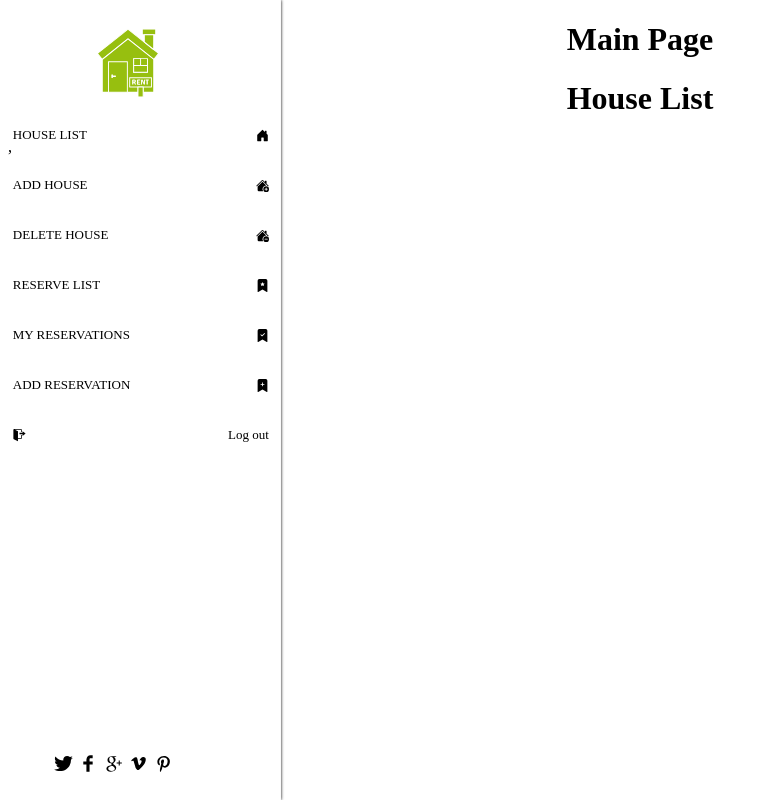
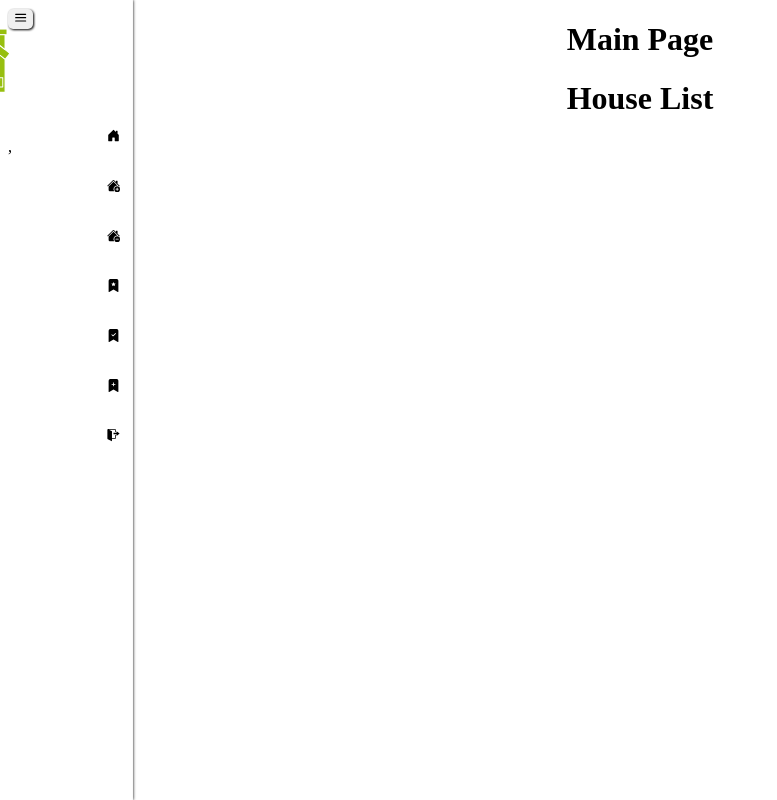
Before and after one commit to UsirusenIkon/Rental-house-UI, a React (Create React App) app: page / in a window 1280 px wide. Shown: the whole page, without its empty margins (0-777 px from the left). Built offline with nearby package versions, Linux system fonts and the light colour scheme.

Commit message:
Create collapsible navbar

```diff
--- a/src/App.js
+++ b/src/App.js
@@ -12,7 +12,7 @@ import Reserves from './webpages/reserves';
 import ReserveList from './webpages/reservelist';
 import Login from './components/Login';
 import Logout from './components/Logout';
-import Sidebar from './components/Sidebar';
+import Sidebar from './components/Sidebar/Sidebar';
 
 function App() {
   return (
--- a/src/components/Sidebar.js
+++ /dev/null
@@ -1,53 +0,0 @@
-import { React } from 'react';
-import { NavLink } from 'react-router-dom';
-import './sidebar.css'
-import { BsHouseDoorFill, BsFillHouseAddFill, BsBookmarkStarFill, BsBookmarkCheckFill, BsFillBookmarkPlusFill, BsFillHouseDashFill } from 'react-icons/bs';
-import { GoSignOut } from 'react-icons/go';
-import mainLogo from '../assests/App-logo.svg'
-import SocialIcon from './SocialIcon';
-
-function Sidebar() {
-  const width = window.innerWidth < 768;
-
-  return (
-<div className="sidebar">
-  <div className="logo-box">
-    <img className="nav-logo" src={mainLogo} alt="App Logo" />
-  </div>
-  <div className="nav-links">
-      <NavLink to="/" className={width ? 'mobile-nav-link' : 'nav-box'} exact>
-        HOUSE LIST <BsHouseDoorFill/>
-      </NavLink>
-
-      <NavLink to="/add-house" className={width ? 'mobile-nav-link' : 'nav-box'}>
-        ADD HOUSE <BsFillHouseAddFill/>
-      </NavLink>
-
-      <NavLink to="/delete-house" className={width ? 'mobile-nav-link' : 'nav-box'}>
-      DELETE HOUSE <BsFillHouseDashFill/>
-      </NavLink>
-
-      <NavLink to="/reservelist" className={width ? 'mobile-nav-link' : 'nav-box'}>
-       RESERVE LIST <BsBookmarkStarFill/>
-      </NavLink>
-
-      <NavLink to="/my-reservations" className={width ? 'mobile-nav-link' : 'nav-box'}>
-        MY RESERVATIONS <BsBookmarkCheckFill/>
-      </NavLink>
-
-      <NavLink to="/reserves" className={width ? 'mobile-nav-link' : 'nav-box'}>
-        ADD RESERVATION <BsFillBookmarkPlusFill/>
-      </NavLink>
-
-      <NavLink to="/logout" className={width ? 'mobile-nav-link logout' : 'nav-box logout'}>
-      <GoSignOut/>  Log out
-      </NavLink>
-      </div>
-
-  <div className="social-box">
-      <SocialIcon/>
-  </div>
-</div>
-  );
-};
-export default Sidebar;
--- /dev/null
+++ b/src/components/Sidebar/Sidebar.js
@@ -0,0 +1,68 @@
+import { useState } from 'react';
+import { React } from 'react';
+import { NavLink } from 'react-router-dom';
+import './sidebar.css'
+import { BsHouseDoorFill, BsFillHouseAddFill, BsBookmarkStarFill, BsBookmarkCheckFill, BsFillBookmarkPlusFill, BsFillHouseDashFill } from 'react-icons/bs';
+import { GoSignOut } from 'react-icons/go';
+import mainLogo from '../../assests/App-logo.svg'
+import SocialIcon from '../SocialIcon';
+import { FiMenu } from 'react-icons/fi'
+import { GrClose } from 'react-icons/gr'
+
+function Sidebar() {
+  const width = window.innerWidth < 768;
+
+  const [open, setopen] = useState(false);
+  const onClickHandler = () => {
+    setopen(!open);
+  };
+
+  return (
+<div>
+  <button
+    onClick={onClickHandler}
+    className={`hamburger_menu`}>
+    {open ? <GrClose /> : <FiMenu />}
+  </button>
+  <div className={`sidebar ${open ? 'open' : 'close'}`}>
+    <div className="logo-box">
+      <img className="nav-logo" src={mainLogo} alt="App Logo" />
+    </div>
+    <div className="nav-links">
+        <NavLink to="/" className={width ? 'mobile-nav-link' : 'nav-box'} exact>
+          HOUSE LIST <BsHouseDoorFill/>
+        </NavLink>
+
+        <NavLink to="/add-house" className={width ? 'mobile-nav-link' : 'nav-box'}>
+          ADD HOUSE <BsFillHouseAddFill/>
+        </NavLink>
+
+        <NavLink to="/delete-house" className={width ? 'mobile-nav-link' : 'nav-box'}>
+        DELETE HOUSE <BsFillHouseDashFill/>
+        </NavLink>
+
+        <NavLink to="/reservelist" className={width ? 'mobile-nav-link' : 'nav-box'}>
+         RESERVE LIST <BsBookmarkStarFill/>
+        </NavLink>
+
+        <NavLink to="/my-reservations" className={width ? 'mobile-nav-link' : 'nav-box'}>
+          MY RESERVATIONS <BsBookmarkCheckFill/>
+        </NavLink>
+
+        <NavLink to="/reserves" className={width ? 'mobile-nav-link' : 'nav-box'}>
+          ADD RESERVATION <BsFillBookmarkPlusFill/>
+        </NavLink>
+
+        <NavLink to="/logout" className={width ? 'mobile-nav-link logout' : 'nav-box logout'}>
+        Log out   <GoSignOut/>
+        </NavLink>
+        </div>
+
+    <div className="social-box">
+        <SocialIcon/>
+    </div>
+  </div>
+</div>
+  );
+};
+export default Sidebar;
--- /dev/null
+++ b/src/components/Sidebar/sidebar.css
@@ -0,0 +1,104 @@
+.sidebar {
+  position: fixed;
+  top: 0;
+  width: 20%;
+  height: 100vh;
+  border-right: 1px solid #fafafa;
+  box-shadow: 0 0 3px 0;
+  gap: 0;
+  padding: 0 1.9% 0 0;
+  transition: all 0.3s ease-in-out;
+}
+
+.open {
+  left: 0;
+  animation: scale-in-right 800ms ease-in-out;
+  backdrop-filter: grayscale(0.8) blur(10px);
+}
+
+@keyframes scale-in-right {
+  20% {
+    -webkit-transform: translate(1rem);
+    transform: translate(1rem);
+    -webkit-transform-origin: 100% 50%;
+    transform-origin: 100% 50%;
+  }
+
+  100% {
+    -webkit-transform: scale(1);
+    transform: scale(1);
+    -webkit-transform-origin: 100% 50%;
+    transform-origin: 100% 50%;
+  }
+}
+
+.close {
+  left: -9.3rem;
+  animation: scale-out-right 800ms ease-in-out;
+}
+
+@keyframes scale-out-right {
+  20% {
+    -webkit-transform: scale(1);
+    transform: scale(1);
+    -webkit-transform-origin: 100% 50%;
+    transform-origin: 100% 50%;
+  }
+
+  100% {
+    -webkit-transform: translate(0);
+    transform: translate(0);
+    -webkit-transform-origin: 100% 50%;
+    transform-origin: 100% 50%;
+  }
+}
+
+.hamburger_menu {
+  z-index: 700;
+  border-radius: 5px;
+  position: fixed;
+  top: 0.55rem;
+  left: 0.5rem;
+  padding: 2px 6px;
+  border: none;
+  filter: drop-shadow(1px 1px 1px);
+}
+
+
+.nav-logo {
+  width: 45%;
+  margin-top: 20px;
+}
+
+.nav-box {
+  display: flex;
+  justify-content: space-between;
+  align-items: center;
+  flex-direction: row;
+  width: 100%;
+  height: 50px;
+  font-size: 13px;
+  text-decoration: none;
+  color: #000;
+  padding: 0 5%;
+}
+
+.nav-box:hover {
+  color: #fff;
+  background-color: #97bf0f;
+  font-size: 11px;
+}
+
+.social-box {
+  position: absolute;
+  bottom: 20px;
+  left: 4%;
+}
+
+.social-link {
+  color: #000;
+}
+
+.social-link:hover {
+  color: #97bf0f;
+}
--- a/src/components/sidebar.css
+++ /dev/null
@@ -1,49 +0,0 @@
-.sidebar {
-  position: fixed;
-  top: 0;
-  left: 0;
-  width: 20%;
-  height: 100vh;
-  border-right: 1px solid #fafafa;
-  box-shadow: 0 0 3px 0;
-  gap: 0;
-  padding: 0 1.9% 0 0;
-}
-
-.nav-logo {
-  width: 45%;
-  margin-top: 20px;
-}
-
-.nav-box {
-  display: flex;
-  justify-content: space-between;
-  align-items: center;
-  flex-direction: row;
-  width: 100%;
-  height: 50px;
-  font-size: 13px;
-  text-decoration: none;
-  color: #000;
-  padding: 0 5%;
-}
-
-.nav-box:hover {
-  color: #fff;
-  background-color: #97bf0f;
-  font-size: 11px;
-}
-
-.social-box {
-  position: fixed;
-  bottom: 20px;
-  left: 4%;
-}
-
-.social-link {
-  color: #000;
-}
-
-.social-link:hover {
-  color: #97bf0f;
-}
```
Also changed, not shown: 1 other file (tests, documents, lock files or other folders).
